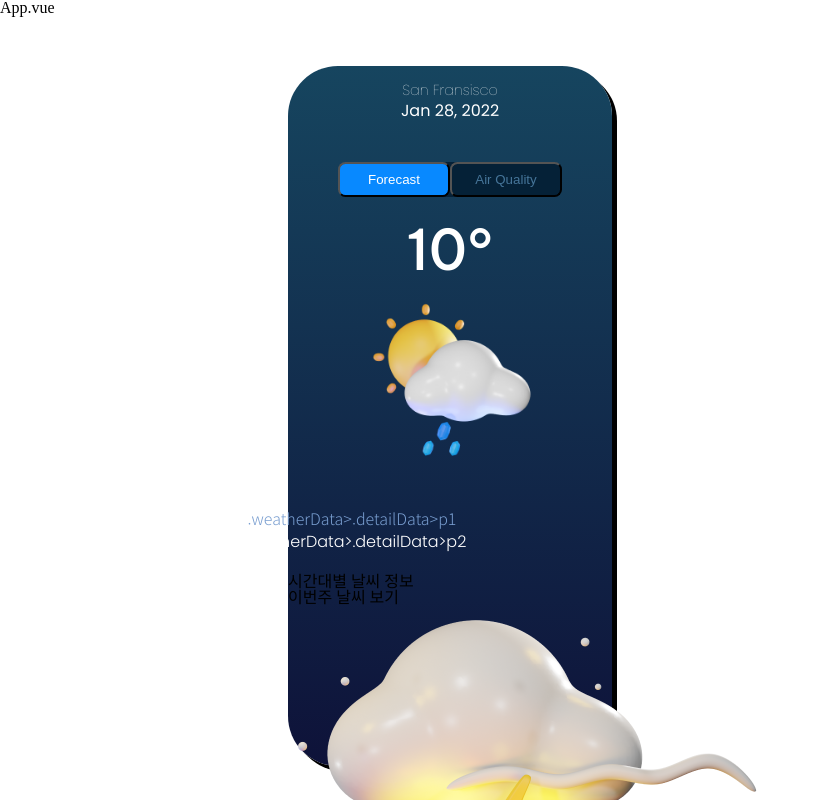
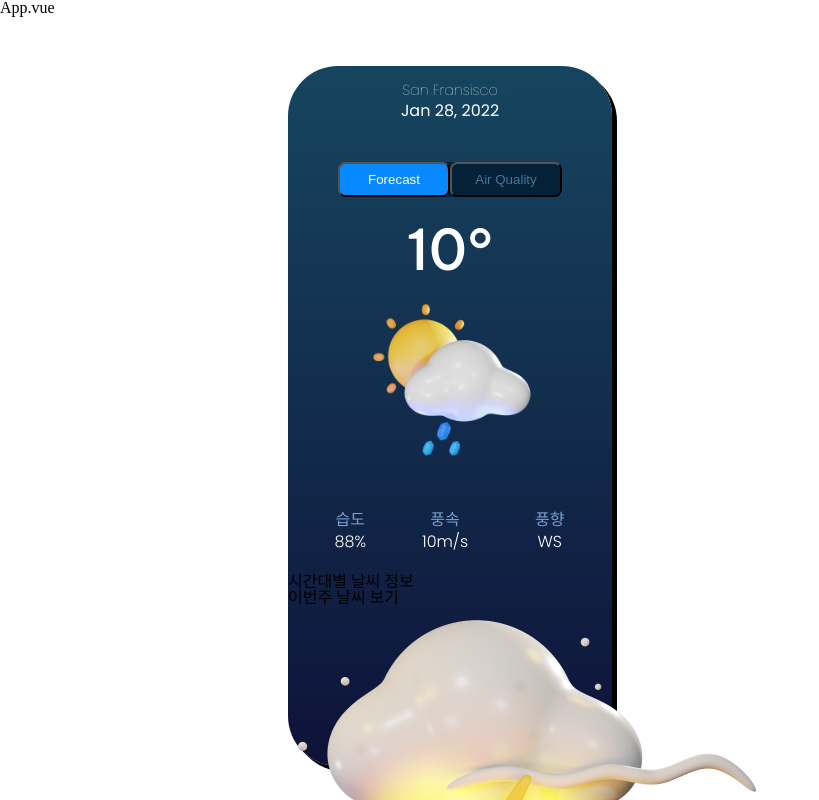
Before and after one commit to YooHyeok/vue-webpack-9din-weather-app, a Vue app: page /#/ in a window 1280 px wide. Shown: the top 800 px of the page, without its empty margins (0-819 px from the left). Built offline with nearby package versions, Linux system fonts and the light colour scheme.

Commit message:
feat: MainView.vue - 메인화면(forecast) 세부데이터 바인딩

```diff
--- a/src/components/MainView.vue
+++ b/src/components/MainView.vue
@@ -27,9 +27,12 @@
             alt="MainLogo" />
         </div>
         <div class="weatherData">
-          <div class="detailData">
-            <p>.weatherData>.detailData>p1</p>
-            <p>.weatherData>.detailData>p2</p>
+          <div
+            class="detailData"
+            v-for="Temporary in TemporaryData"
+            :key="Temporary.title">
+            <p>{{ Temporary.title }}</p>
+            <p>{{ Temporary.value }}</p>
           </div>
         </div>
       </div>
@@ -78,7 +81,23 @@
 <script>
 export default {
  data() {
-
+  return {
+    // 임시 데이터
+    TemporaryData: [
+      {
+        title: '습도',
+        value: '88%'
+      },
+      {
+        title: '풍속',
+        value: '10m/s'
+      },
+      {
+        title: '풍향',
+        value: 'WS'
+      },
+    ]
+  }
  }
 }
 </script>
@@ -216,13 +235,13 @@ export default {
             line-height: 1.5;
             color: white;
 
-            &:first-child {
+            &:first-child { // p의 부모(.detailData) 기준 첫번째 요소: 첫번째 p
               font-size: 1rem;
               font-weight: 300;
               font-family: "Noto Sans KR", sans-serif;
               color: #799ed0;
             }
-            &:last-child {
+            &:last-child { // p의 부모(.detailData) 기준 마지막 요소: 마지막 p
               font-size: 1rem;
               font-weight: 300;
               font-family: "Poppins", sans-serif;
@@ -232,5 +251,6 @@ export default {
       }
     }
   }
+
 }
 </style>
```
